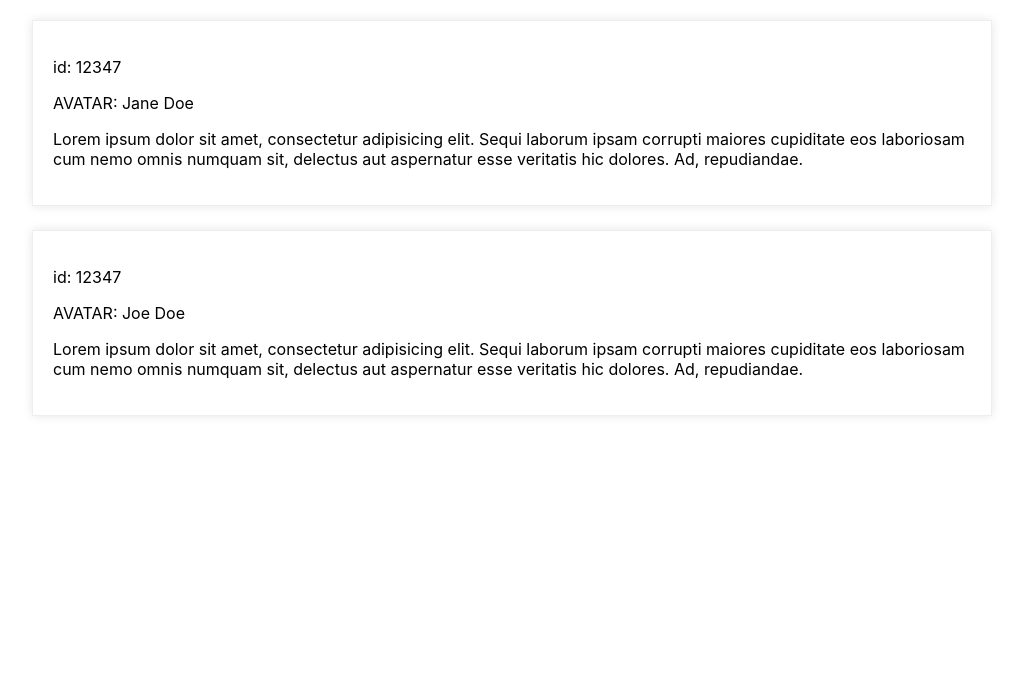
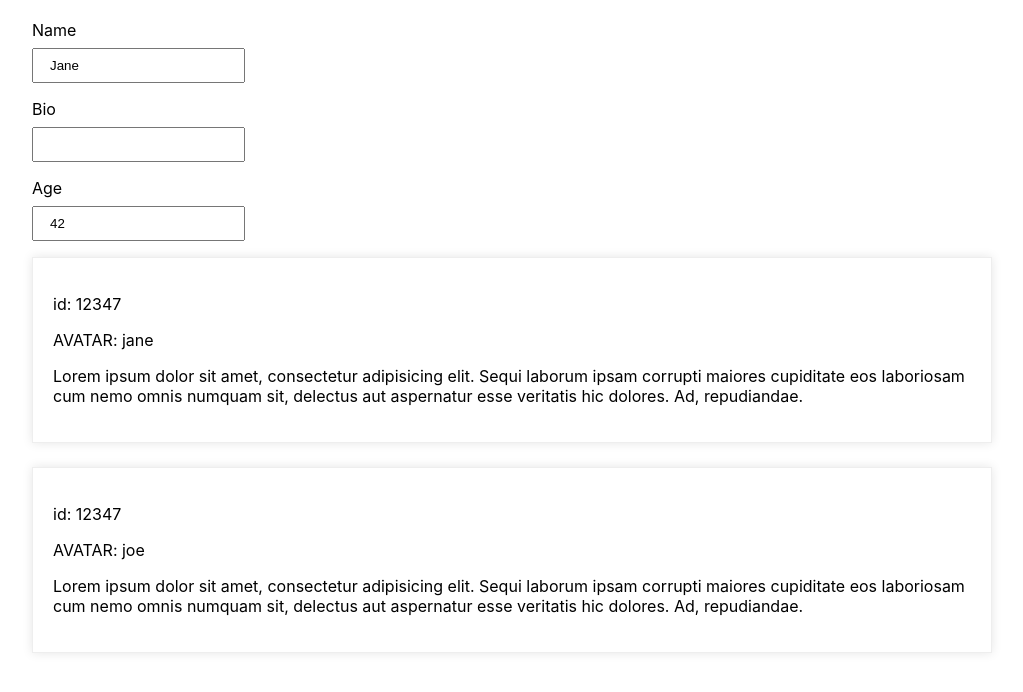
Before and after one commit to dci-ber-fbw21/spa-lifecycle, a React (Create React App) app: page / in a window 1280 px wide. Shown: the top 692 px of the page, without its empty margins (128-1151 px from the left). Built offline with nearby package versions, Linux system fonts and the light colour scheme.

Commit message:
Update name, use form input

```diff
--- a/src/App.js
+++ b/src/App.js
@@ -2,17 +2,33 @@ import React, { Component } from 'react';
 import './App.css';
 import Life from './components/Life';
 import Card from './components/Card';
+import FormInput from './components/FormInput';
 
 class App extends Component {
   constructor(props) {
     super(props);
 
     this.state = {
+      name: 'Jane',
+      bio: '',
+      age: 42,
       // Toggle this to true to check the Life example
-      isDisplayed: false
+      isDisplayed: false,
+      people: [
+        {
+          name: 'jane'
+        },
+        {
+          name: 'joe'
+        }
+      ]
     }
+
+    this.avatarClickHandler = this.avatarClickHandler.bind(this);
+    this.onChangeHandler = this.onChangeHandler.bind(this);
   }
 
+  // Lifecycle example
   componentDidMount() {
     setTimeout(() => {
       this.setState({
@@ -21,25 +37,80 @@ class App extends Component {
     }, 3000);
   }
 
+  avatarClickHandler(updatedName, id) {
+    // We finally get the message sent from Avatar and passed through Card
+    console.log(updatedName, id);
+
+    // Cannot do this
+    // this.state.people[id].name = 'New name';
+
+    const peoplArrayClone = [...this.state.people];
+    peoplArrayClone[id].name = updatedName;
+
+    this.setState({
+      people: peoplArrayClone
+    });
+
+    // people[x].name = 'New name 007';
+
+    // this.setState({
+    //   people: [
+    //     {
+    //       name: 'jane'
+    //     },
+    //     {
+    //       name: 'joe'
+    //     }
+    //   ]
+    // })
+  }
+
+  // {name: 'ghj', val: 'dfghjk'}
+  onChangeHandler(inputObj) {
+    // const name = e.target.name;
+
+    this.setState({
+      [inputObj.name]: inputObj.val
+    })
+  }
 
   render() {
     return (
       <div className="App">
-        <Card
-          cardName="Jane Doe"
-          onAvatarClick={
-            (messageFromChild) => {
-              // We finally get the message sent from Avatar and passed through Card
-              console.log(messageFromChild);
-            }
-          } />
+        <form>
+          <FormInput
+            inputType="text"
+            inputLabel="Name"
+            inputName="name"
+            inputValue={this.state.name}
+            onChangeHandler={this.onChangeHandler} />
 
-        <Card cardName="Joe Doe" onAvatarClick={
-          (messageFromChild) => {
-            // We finally get the message sent from Avatar and passed through Card
-            console.log(messageFromChild);
-          }
-        } />
+          <FormInput
+            inputType="text"
+            inputLabel="Bio"
+            inputName="bio"
+            inputValue={this.state.bio}
+            onChangeHandler={this.onChangeHandler} />
+
+          <FormInput
+            inputType="number"
+            inputLabel="Age"
+            inputName="age"
+            inputValue={this.state.age}
+            onChangeHandler={this.onChangeHandler} />
+        </form>
+
+        {
+          this.state.people.map((person, index) => {
+            return (
+              <Card
+                key={index}
+                id={index}
+                cardName={person.name}
+                onAvatarClick={this.avatarClickHandler} />
+            );
+          })
+        }
 
         {
           this.state.isDisplayed ?
```
